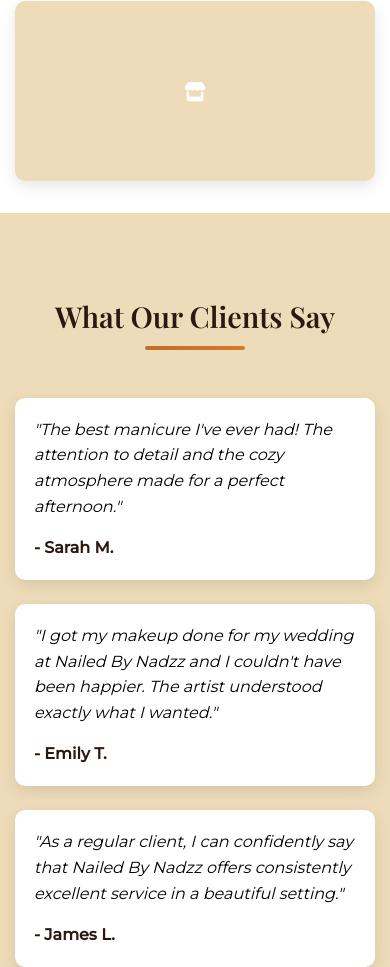
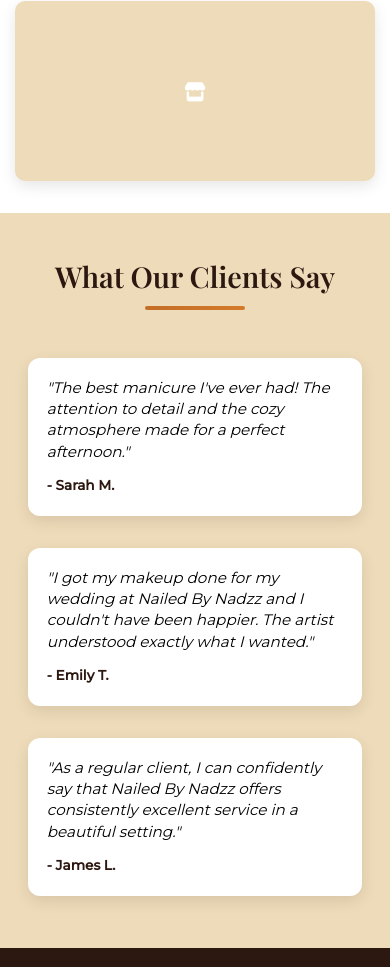
Before and after one commit to Michaeluwakz/REVIVE-STUDIO, a website: page Ndzz.html in a window 390 px wide. Shown: the part 1896-2863 px from the top of the page. Drawn offline with nearby package versions, Linux system fonts and the light colour scheme.

Commit message:
Redesign testimonial section for mobile responsiveness - improved padding, spacing, and typography across all mobile breakpoints

```diff
--- a/Ndzz.html
+++ b/Ndzz.html
@@ -369,17 +369,26 @@
             padding: 2rem;
             border-radius: 10px;
             box-shadow: 0 5px 15px rgba(0, 0, 0, 0.1);
+            transition: transform 0.3s ease, box-shadow 0.3s ease;
+        }
+
+        .testimonial-card:hover {
+            transform: translateY(-5px);
+            box-shadow: 0 10px 25px rgba(0, 0, 0, 0.15);
         }
 
         .testimonial-text {
             font-style: italic;
             margin-bottom: 1rem;
             color: #000000;
+            font-size: 1.1rem;
+            line-height: 1.6;
         }
 
         .testimonial-author {
             font-weight: 600;
             color: var(--dark-brown);
+            font-size: 0.95rem;
         }
 
         /* Footer */
@@ -664,9 +673,30 @@
                 font-size: 0.85rem;
             }
 
+            .testimonials {
+                padding: 3rem 0;
+            }
+
             .testimonials-grid {
                 grid-template-columns: 1fr;
                 gap: 1.5rem;
+                padding: 0 1rem;
+            }
+
+            .testimonial-card {
+                padding: 1.5rem;
+                border-radius: 15px;
+                margin-bottom: 1rem;
+            }
+
+            .testimonial-text {
+                font-size: 1rem;
+                line-height: 1.5;
+                margin-bottom: 1rem;
+            }
+
+            .testimonial-author {
+                font-size: 0.9rem;
             }
 
             /* Mobile Footer - Smaller icons and text */
@@ -857,8 +887,29 @@
                 font-size: 1.2rem;
             }
 
+            .testimonials {
+                padding: 2.5rem 0;
+            }
+
+            .testimonials-grid {
+                gap: 1.2rem;
+                padding: 0 0.8rem;
+            }
+
             .testimonial-card {
                 padding: 1.2rem;
+                border-radius: 12px;
+                margin-bottom: 0.8rem;
+            }
+
+            .testimonial-text {
+                font-size: 0.95rem;
+                line-height: 1.4;
+                margin-bottom: 0.8rem;
+            }
+
+            .testimonial-author {
+                font-size: 0.85rem;
             }
 
             /* Extra Small Mobile Footer */
@@ -905,6 +956,31 @@
             .section-title p {
                 font-size: 0.75rem;
                 max-width: 300px;
+            }
+
+            .testimonials {
+                padding: 2rem 0;
+            }
+
+            .testimonials-grid {
+                gap: 1rem;
+                padding: 0 0.5rem;
+            }
+
+            .testimonial-card {
+                padding: 1rem;
+                border-radius: 10px;
+                margin-bottom: 0.6rem;
+            }
+
+            .testimonial-text {
+                font-size: 0.9rem;
+                line-height: 1.3;
+                margin-bottom: 0.6rem;
+            }
+
+            .testimonial-author {
+                font-size: 0.8rem;
             }
 
             .service-card {
```
